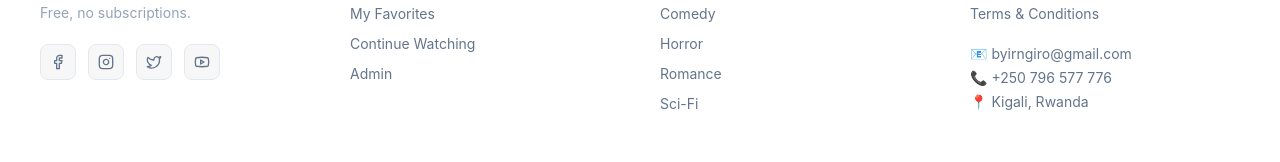
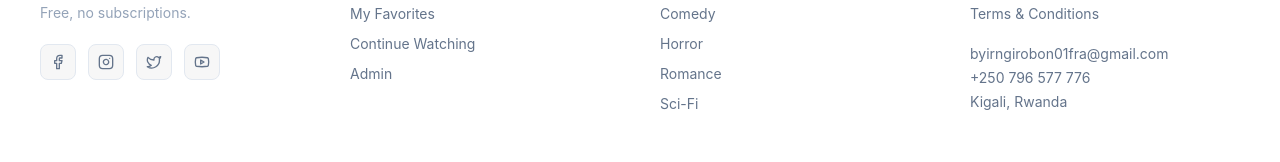
Before and after one commit to heur402/Movie-Web, a React (Vite) app in the folder client/: page / in a window 1280 px wide. Shown: the part 1154-1316 px from the top of the page. Built offline with nearby package versions, Linux system fonts and the light colour scheme; no server answers.

Commit message:
footer updates

```diff
--- a/client/src/components/Footer.jsx
+++ b/client/src/components/Footer.jsx
@@ -99,9 +99,9 @@ const Footer = () => {
               ))}
             </ul>
             <div className="mt-5 text-sm space-y-1">
-              <p>📧 byirngiro@gmail.com</p>
-              <p>📞 +250 796 577 776</p>
-              <p>📍 Kigali, Rwanda</p>
+              <p>byirngirobon01fra@gmail.com</p>
+              <p>+250 796 577 776</p>
+              <p>Kigali, Rwanda</p>
             </div>
           </div>
         </div>
--- a/client/src/components/ResumeWatching.jsx
+++ b/client/src/components/ResumeWatching.jsx
@@ -124,11 +124,7 @@ const RectangularBar = ({ movie, index, onResume, onRestart, dark, t }) => {
             </div>
           </div>
 
-          {movie.duration && (
-            <p className={`text-xs mt-1.5 ${dark ? "text-gray-600" : "text-gray-500"}`}>
-              {t("history.minutes_remaining", { minutes: Math.floor((movie.duration * (100 - progress)) / 100) })}
-            </p>
-          )}
+
         </div>
 
         {/* Hover actions */}
```
Also changed, not shown: 1 other file (tests, documents, lock files or other folders).
